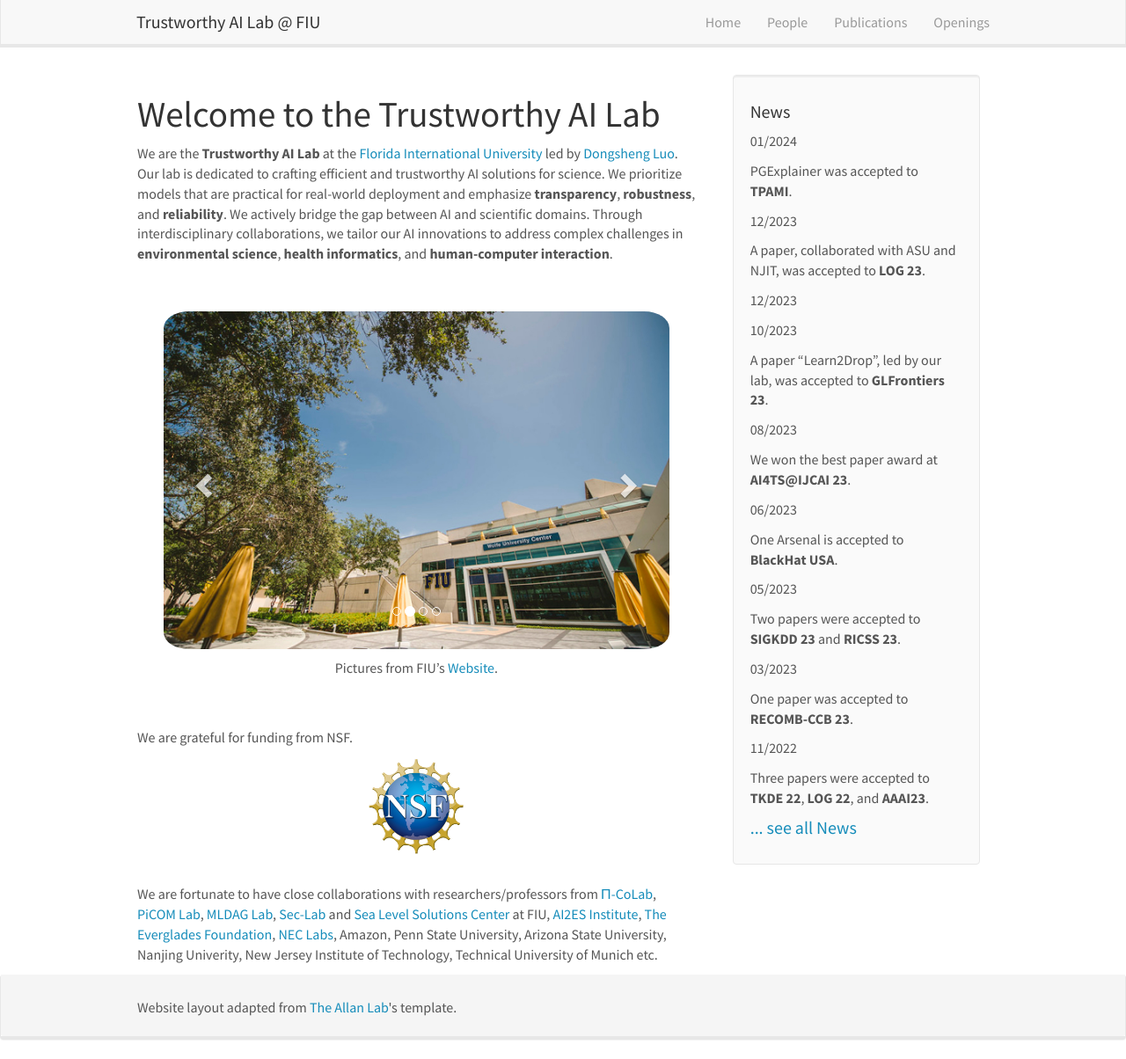
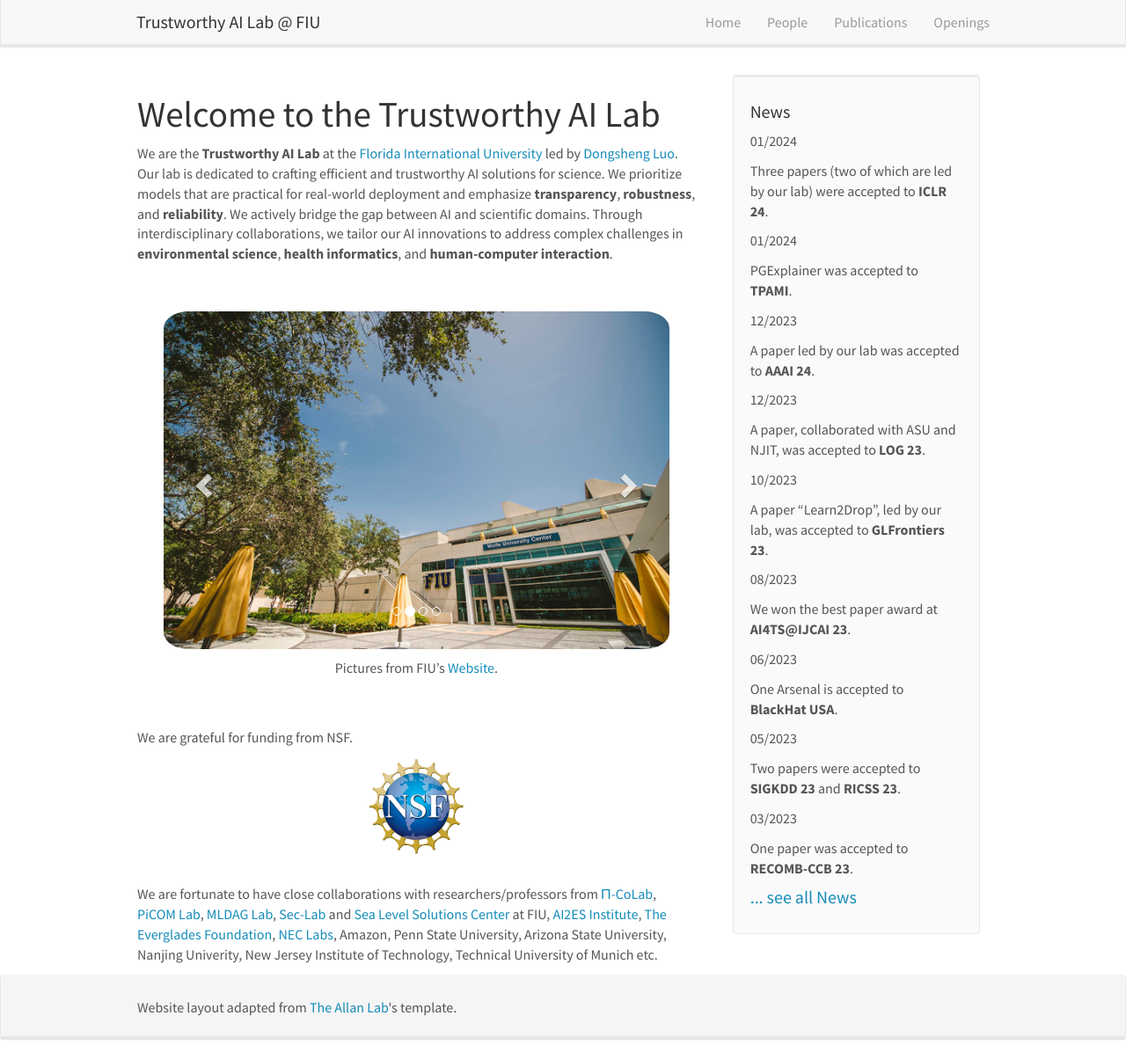
Before and after one commit to trustai4s-lab/trustai4s-lab.github.io, a Jekyll site: the page built from _pages/home.md, in a window 1280 px wide and 1204 px high. Shown: the whole window at 88% size. Built offline with Jekyll 4.4.1, drawn with Linux system fonts in a browser that asks for light colours; nearby versions of some CDN libraries.

Commit message:
Update news.yml

```diff
--- a/_data/news.yml
+++ b/_data/news.yml
@@ -1,12 +1,14 @@
 - date: 01/2024
   headline: Three papers (two of which are led by our lab) were accepted to **ICLR 24**.
+
+- date: 01/2024
   headline: PGExplainer was accepted to **TPAMI**.
 
 - date: 12/2023
   headline: A paper led by our lab was accepted to **AAAI 24**.
-  headline: A paper, collaborated with ASU and NJIT, was accepted to **LOG 23**.
 
 - date: 12/2023
+  headline: A paper, collaborated with ASU and NJIT, was accepted to **LOG 23**.
 
 - date: 10/2023
   headline: A paper "Learn2Drop", led by our lab,  was accepted to **GLFrontiers 23**.
```
